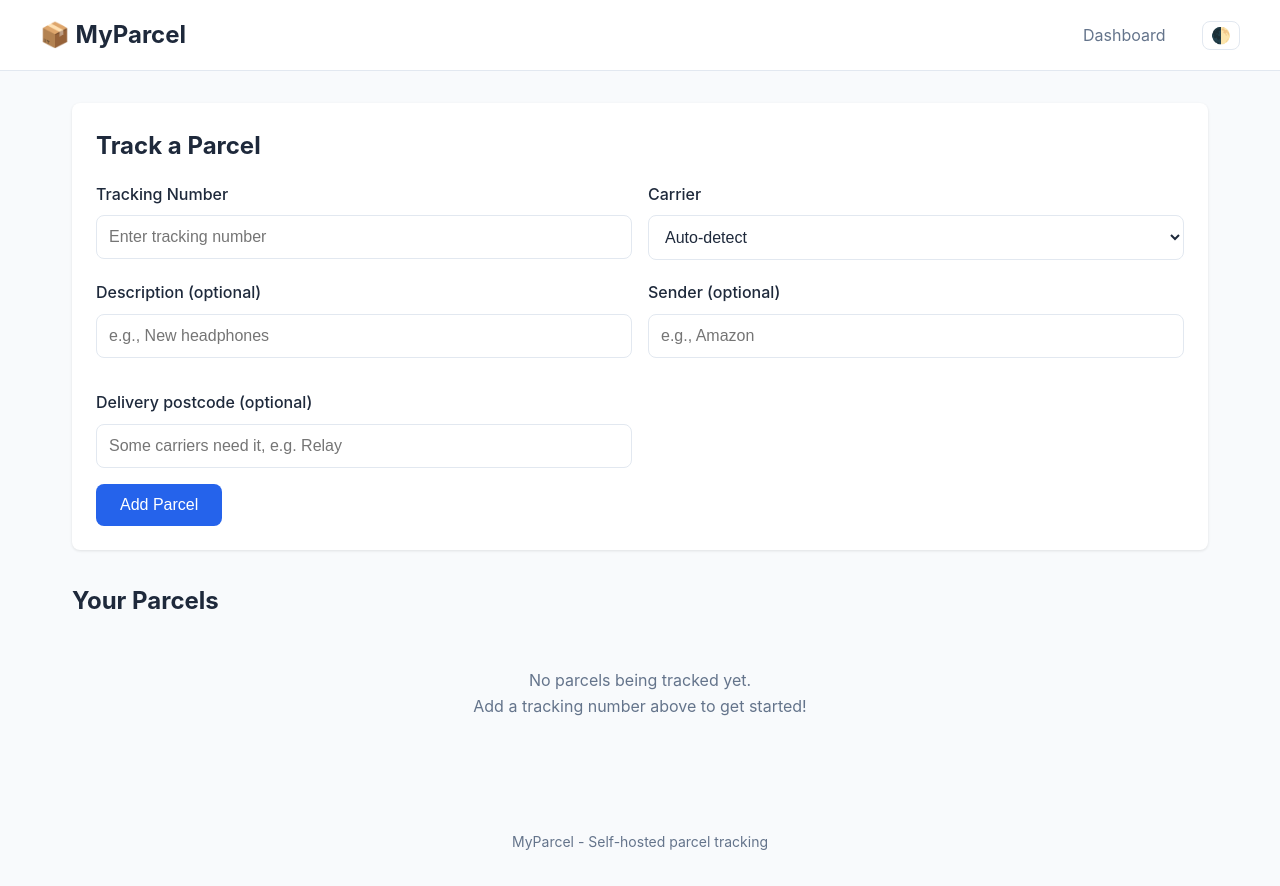
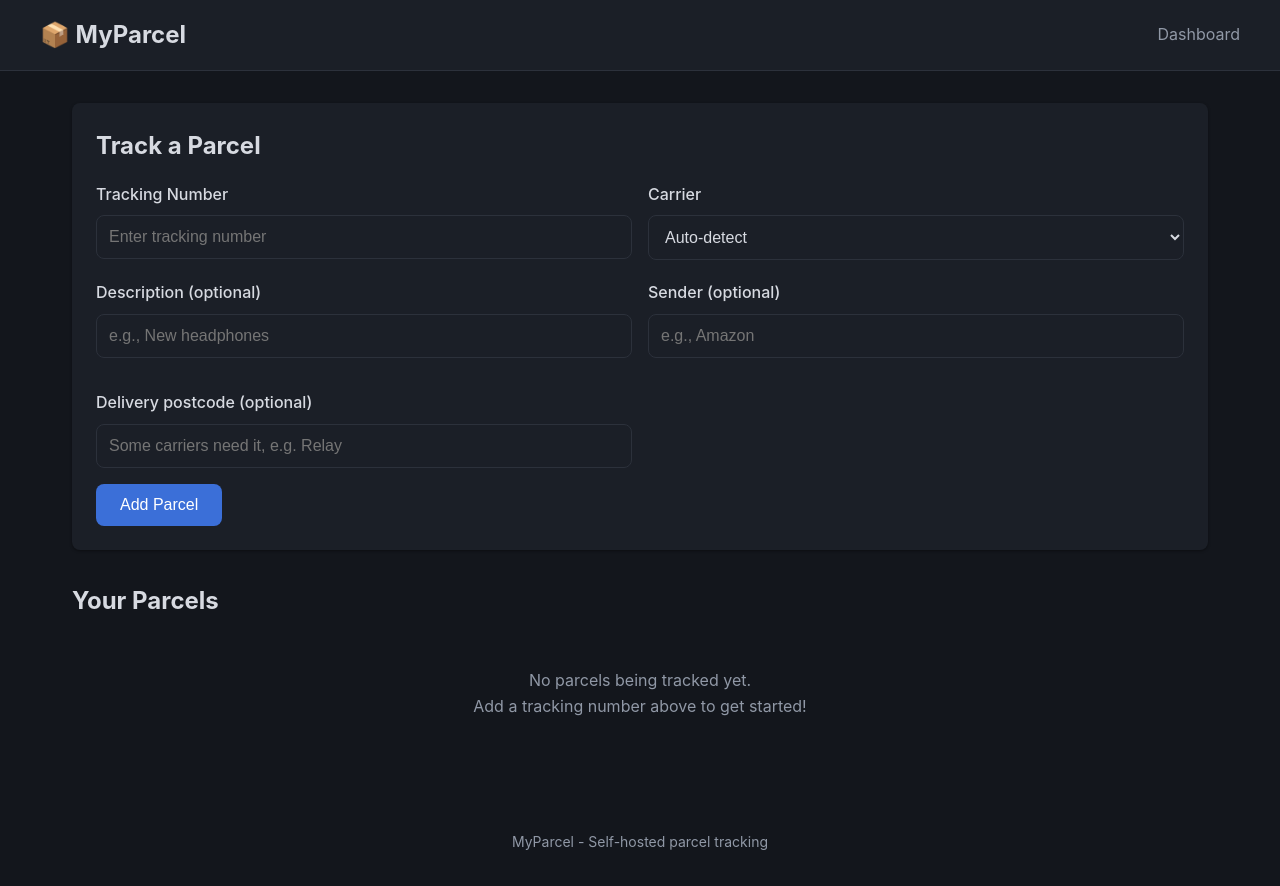
Before and after one commit to Satal/myparcel, a FastAPI app: page / in a window 1280 px wide. Run offline with FastAPI, Linux system fonts and the light colour scheme; data comes from the database, SQL or seed files in the repository; data that the repository does not hold is empty; some libraries are stand-ins or nearby versions.

Commit message:
Switch the UI to dark mode only

```diff
--- a/src/myparcel/templates/base.html
+++ b/src/myparcel/templates/base.html
@@ -1,13 +1,9 @@
 <!DOCTYPE html>
-<html lang="en">
+<html lang="en" class="dark" style="color-scheme: dark">
 <head>
     <meta charset="UTF-8">
     <meta name="viewport" content="width=device-width, initial-scale=1.0">
     <title>{% block title %}MyParcel{% endblock %}</title>
-    <script>
-        // Apply a saved theme before first paint so the page doesn't flash
-        try { var t = localStorage.getItem("theme"); if (t) document.documentElement.dataset.theme = t; } catch (e) {}
-    </script>
     {% if settings.suite_brand %}
     <link rel="icon" href="/static/favicon.svg" type="image/svg+xml">
     <link rel="icon" href="/static/favicon.ico" sizes="48x48">
@@ -29,7 +25,6 @@
             {% endif %}
             <div class="nav-links">
                 <a href="/">Dashboard</a>
-                <button type="button" class="theme-toggle" id="theme-toggle" aria-label="Toggle dark mode" title="Toggle dark mode">🌓</button>
                 {% if request.session.get("user") %}
                 <form action="/logout" method="post" class="inline-form">
                     <button type="submit" class="btn btn-small btn-secondary">Log out</button>
@@ -46,15 +41,5 @@
     <footer>
         <p>MyParcel - Self-hosted parcel tracking</p>
     </footer>
-    <script>
-        document.getElementById("theme-toggle").addEventListener("click", function () {
-            var root = document.documentElement;
-            var dark = root.dataset.theme
-                ? root.dataset.theme === "dark"
-                : window.matchMedia("(prefers-color-scheme: dark)").matches;
-            root.dataset.theme = dark ? "light" : "dark";
-            try { localStorage.setItem("theme", root.dataset.theme); } catch (e) {}
-        });
-    </script>
 </body>
 </html>
--- a/static/css/style.css
+++ b/static/css/style.css
@@ -6,53 +6,30 @@
 }
 
 :root {
-    --color-primary: #2563eb;
-    --color-primary-dark: #1d4ed8;
-    --color-secondary: #64748b;
-    --color-success: #16a34a;
+    /* Dark mode only. Own values with --jg-* fallbacks so it looks right with or without suite.css */
+    --color-primary: var(--jg-accent, #6FA0F2);
+    --color-primary-dark: #3b6fd8;
+    --color-secondary: #4b5563;
+    --color-success: #15803d;
     --color-warning: #ca8a04;
     --color-danger: #dc2626;
-    --color-info: #0891b2;
+    --color-danger-text: #f87171;
+    --color-info: #0e7490;
 
-    --color-bg: #f8fafc;
-    --color-surface: #ffffff;
-    --color-text: #1e293b;
-    --color-text-muted: #64748b;
-    --color-border: #e2e8f0;
+    --color-bg: var(--jg-bg, #13161C);
+    --color-surface: var(--jg-surface, #1B1F27);
+    --color-text: var(--jg-text, #D7DAE1);
+    --color-text-muted: var(--jg-muted, #9098A6);
+    --color-border: var(--jg-border, #2C313B);
 
     --radius: 8px;
-    --shadow: 0 1px 3px rgba(0, 0, 0, 0.1);
-    --shadow-lg: 0 4px 6px rgba(0, 0, 0, 0.1);
-    color-scheme: light;
-}
-
-/* Dark mode: follows the device unless the toggle picked a theme (data-theme on <html>) */
-@media (prefers-color-scheme: dark) {
-    :root:not([data-theme="light"]) {
-        --color-primary: #3b82f6;
-        --color-primary-dark: #2563eb;
-        --color-bg: #0f172a;
-        --color-surface: #1e293b;
-        --color-text: #e2e8f0;
-        --color-text-muted: #94a3b8;
-        --color-border: #334155;
-        --shadow: 0 1px 3px rgba(0, 0, 0, 0.4);
-        --shadow-lg: 0 4px 6px rgba(0, 0, 0, 0.4);
-        color-scheme: dark;
-    }
-}
-
-:root[data-theme="dark"] {
-    --color-primary: #3b82f6;
-    --color-primary-dark: #2563eb;
-    --color-bg: #0f172a;
-    --color-surface: #1e293b;
-    --color-text: #e2e8f0;
-    --color-text-muted: #94a3b8;
-    --color-border: #334155;
     --shadow: 0 1px 3px rgba(0, 0, 0, 0.4);
     --shadow-lg: 0 4px 6px rgba(0, 0, 0, 0.4);
     color-scheme: dark;
+}
+
+a {
+    color: var(--color-primary);
 }
 
 body {
@@ -136,12 +113,12 @@ main {
 }
 
 .btn-primary {
-    background: var(--color-primary);
+    background: var(--color-primary-dark);
     color: white;
 }
 
 .btn-primary:hover {
-    background: var(--color-primary-dark);
+    background: #2f5fc0;
 }
 
 .btn-secondary {
@@ -194,7 +171,7 @@ main {
 .form-group select:focus {
     outline: none;
     border-color: var(--color-primary);
-    box-shadow: 0 0 0 3px rgba(37, 99, 235, 0.1);
+    box-shadow: 0 0 0 3px rgba(111, 160, 242, 0.25);
 }
 
 .form-group small {
@@ -305,7 +282,7 @@ main {
 
 .status-badge.status-in_transit,
 .status-in_transit .status-badge {
-    background: var(--color-primary);
+    background: var(--color-primary-dark);
 }
 
 .status-badge.status-failed_attempt,
@@ -487,7 +464,7 @@ main {
 }
 
 .timeline-item.status-in_transit .timeline-marker {
-    background: var(--color-primary);
+    background: var(--color-primary-dark);
 }
 
 .timeline-content time {
@@ -531,25 +508,10 @@ footer {
 }
 
 .login-error {
-    color: var(--color-danger);
+    color: var(--color-danger-text);
     margin-bottom: 1rem;
 }
 
 .nav-links .inline-form {
     margin-left: 2rem;
 }
-
-.theme-toggle {
-    margin-left: 2rem;
-    background: none;
-    border: 1px solid var(--color-border);
-    border-radius: var(--radius);
-    color: var(--color-text-muted);
-    padding: 0.25rem 0.5rem;
-    cursor: pointer;
-    font-size: 1rem;
-}
-
-.theme-toggle:hover {
-    color: var(--color-primary);
-}
```
Also changed, not shown: tests/test_routes.py (+8 -0 lines).
